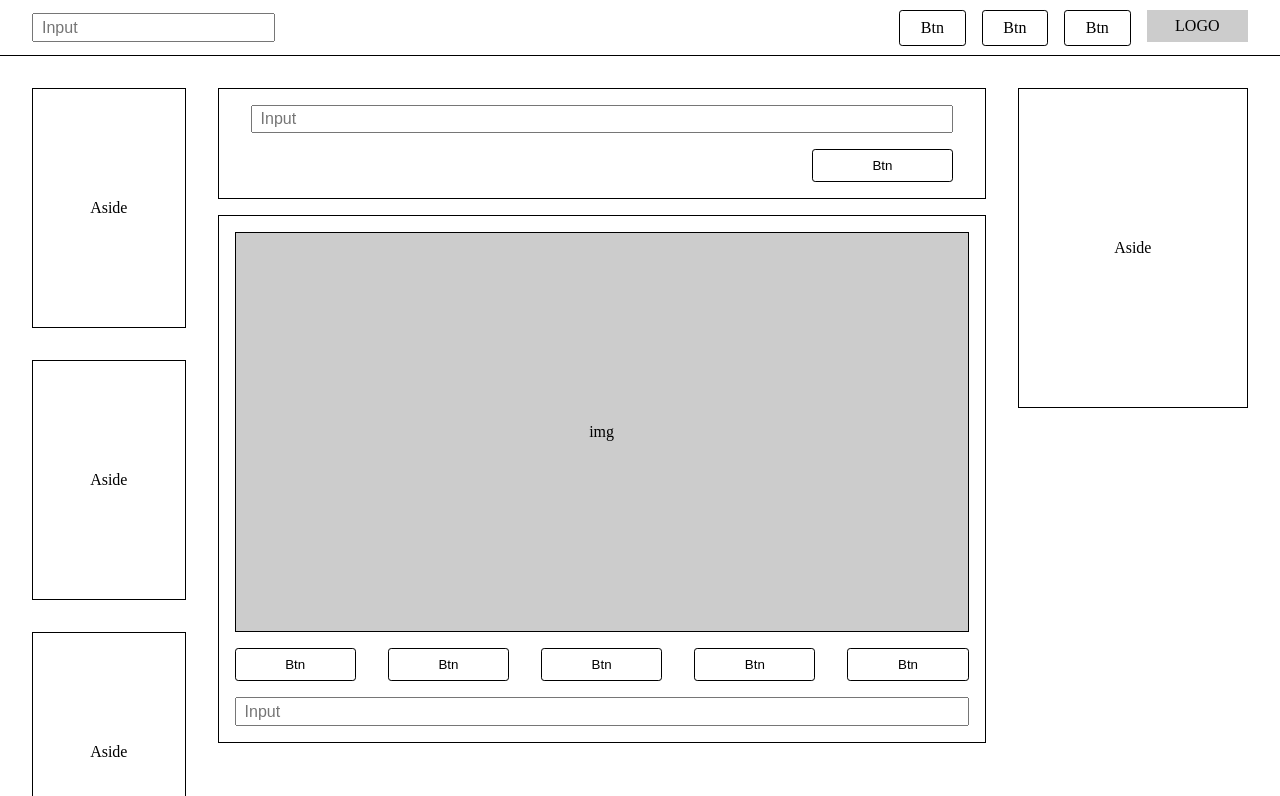
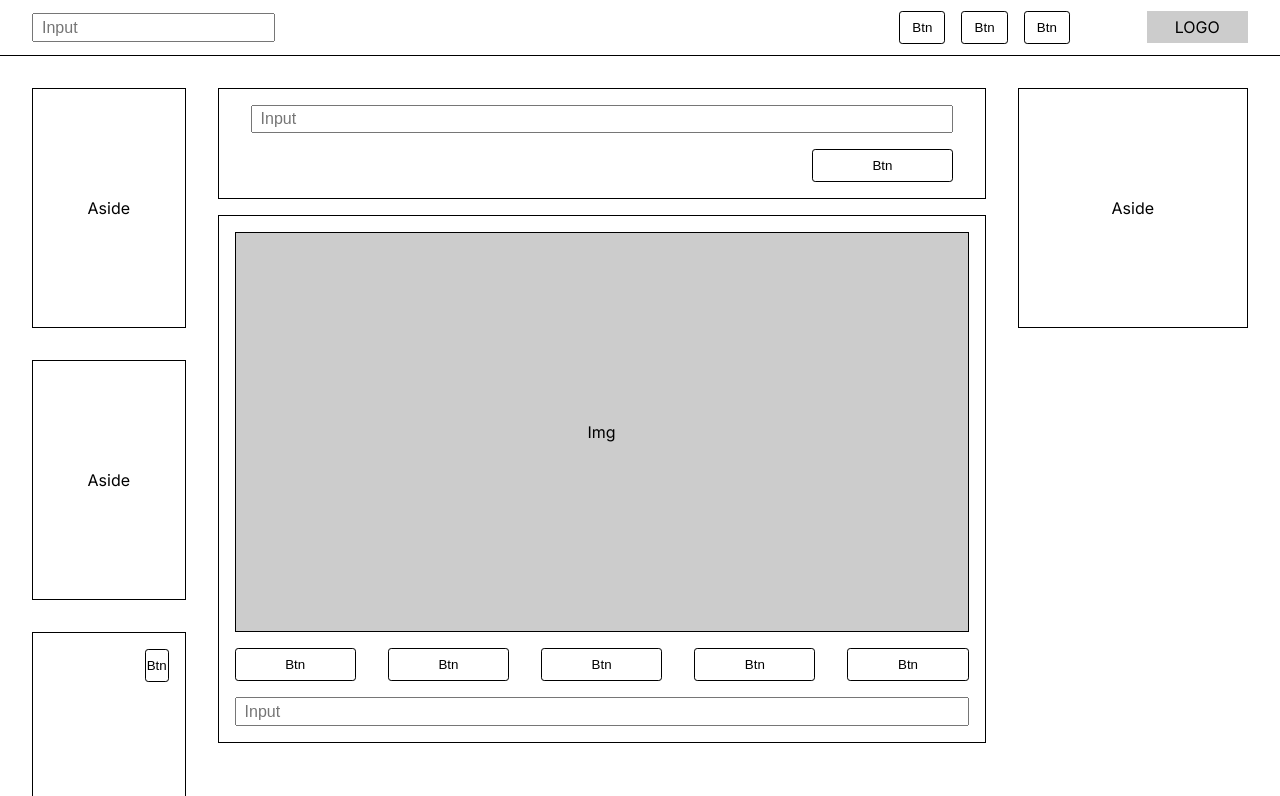
Before and after one commit to lubnafathima/react-website, a React (Vite) app: page / in a window 1280 px wide. Shown: the top 796 px of the page. Built offline with nearby package versions, Linux system fonts and the light colour scheme.

Commit message:
feat:added modal and props

```diff
--- a/package.json
+++ b/package.json
@@ -15,6 +15,7 @@
   },
   "dependencies": {
     "react": "^18.3.1",
-    "react-dom": "^18.3.1"
+    "react-dom": "^18.3.1",
+    "react-modal": "^3.16.1"
   }
 }
--- /dev/null
+++ b/src/component/AsideBox.js
@@ -0,0 +1,11 @@
+import React from "react";
+
+const AsideBox = () => {
+  return (
+    <div className="asideBox">
+      Aside
+    </div>
+  );
+};
+
+export default AsideBox;
--- /dev/null
+++ b/src/component/Button.js
@@ -0,0 +1,9 @@
+import React from "react";
+
+const Button = () => {
+  return (
+    <button className="button">Btn</button>
+  );
+};
+
+export default Button;
--- a/src/component/Container.js
+++ b/src/component/Container.js
@@ -1,14 +1,34 @@
-import React from "react";
+import React, { useState } from "react";
 import Content from "./Content";
+import Button from "./Button";
+import Input from "./Input";
+import ModalContainer from "./ModalContainer";
 
 const Container = () => {
+  const [modalIsOpen, setIsOpen] = useState(false);
+
+  function openModal() {
+    setIsOpen(true);
+  }
+
+  function closeModal() {
+    setIsOpen(false);
+  }
+
   return (
     <div className="container">
       <div className="top-container">
-                <input type="text" placeholder="Input" className="top-input" />
-                <button className="top-btn">Btn</button>
+        <Input />
+        <button className="button" onClick={openModal}>
+          Btn
+        </button>
       </div>
       <Content />
+      <ModalContainer
+        modalIsOpen={modalIsOpen}
+        closeModal={closeModal}
+        styleClass={"green"}
+      />
     </div>
   );
 };
--- a/src/component/Content.js
+++ b/src/component/Content.js
@@ -1,17 +1,19 @@
 import React from "react";
+import Button from "./Button";
+import Input from "./Input";
 
 const Content = () => {
   return (
     <div className="content">
-      <div className="content-img">img</div>
+      <div className="content-img">Img</div>
       <div className="btn-container">
-        <button className="content-btn">Btn</button>
-        <button className="content-btn">Btn</button>
-        <button className="content-btn">Btn</button>
-        <button className="content-btn">Btn</button>
-        <button className="content-btn">Btn</button>
+        <Button />
+        <Button />
+        <Button />
+        <Button />
+        <Button />
       </div>
-      <input type="text" placeholder="Input" className="content-input" />
+      <Input/>
     </div>
   );
 };
--- a/src/component/Header.js
+++ b/src/component/Header.js
@@ -1,14 +1,18 @@
 import React from "react";
+import Button from "./Button";
+import Input from "./Input";
 
 const Header = () => {
   return (
     <div className="header">
-            <input type="text" placeholder="Input" className="input" />
+      <div className="header_input">
+        <Input />
+      </div>
       <div className="header_content">
         <nav className="nav">
-                    <a href="" className="nav_item">Btn</a>
-                    <a href="" className="nav_item">Btn</a>
-                    <a href="" className="nav_item">Btn</a>
+          <Button />
+          <Button />
+          <Button />
         </nav>
         <div className="logo">LOGO</div>
       </div>
--- /dev/null
+++ b/src/component/Input.js
@@ -0,0 +1,7 @@
+const Content = () => {
+    return (
+        <input type="text" placeholder="Input" className="input" />
+    );
+};
+
+export default Content;
--- a/src/component/LeftAside.js
+++ b/src/component/LeftAside.js
@@ -1,11 +1,28 @@
-import React from "react";
+import React, { useState } from "react";
+import ModalContainer from "./ModalContainer";
+import AsideBox from "./AsideBox";
 
 const LeftAside = () => {
+  const [modalIsOpen, setIsOpen] = useState(false);
+
+  function openModal() {
+    setIsOpen(true);
+  }
+
+  function closeModal() {
+    setIsOpen(false);
+  }
+
   return (
     <div className="leftAside">
-      <div className="left_content">Aside</div>
-      <div className="left_content">Aside</div>
-      <div className="left_content">Aside</div>
+      <AsideBox />
+      <AsideBox />
+      <div className="left_box">
+        <button className="button" onClick={openModal}>
+          Btn
+        </button>
+      </div>
+      <ModalContainer modalIsOpen={modalIsOpen} closeModal={closeModal} styleClass={"red"} />
     </div>
   );
 };
--- /dev/null
+++ b/src/component/ModalContainer.js
@@ -0,0 +1,20 @@
+import Modal from "react-modal";
+
+const ModalContainer = ({ modalIsOpen, closeModal, styleClass }) => {
+  return (
+    <Modal isOpen={modalIsOpen} onRequestClose={closeModal} className={`${styleClass} modal_container`}>
+      <h1 className="modal_title">Title</h1>
+      <div className="modal_content">Add some message here</div>
+      <div className="modal_btn_group">
+        <button onClick={closeModal} className="button">
+          Close
+        </button>
+        <button onClick={closeModal} className="button">
+          Ok
+        </button>
+      </div>
+    </Modal>
+  );
+};
+
+export default ModalContainer;
--- a/src/component/RightAside.js
+++ b/src/component/RightAside.js
@@ -1,9 +1,10 @@
 import React from "react";
+import AsideBox from "./AsideBox";
 
 const RightAside = () => {
   return (
     <div className="rightAside">
-      <div className="right_content">Aside</div>
+      <AsideBox />
     </div>
   );
 };
--- a/style.css
+++ b/style.css
@@ -1,3 +1,5 @@
+@import url('https://fonts.googleapis.com/css2?family=Inter:wght@100..900&display=swap');
+
 * {
   margin: 0;
   padding: 0;
@@ -8,6 +10,7 @@ body,
 .app {
   width: 100%;
   min-height: 100vh;
+  font-family: "Inter", sans-serif;
 }
 
 .header {
@@ -20,10 +23,13 @@ body,
   border-bottom: 1px solid #000;
 }
 
-.input,
-.top-input, .content-input {
+.header_input {
+  min-width: 20%;
+}
+
+.input {
   padding: 0.2rem 0.5rem;
-  min-width: 20%;
+  width: 100%;
   font-size: 1rem;
 }
 
@@ -36,20 +42,14 @@ body,
 
 .nav {
   display: flex;
-  justify-content: space-between;
-  align-items: center;
-  text-align: center;
   gap: 1rem;
   width: 100%;
   margin-left: 1rem;
 }
 
-.nav_item,
-.top-btn,
-.content-btn,
-.left_btn {
+.button {
   text-decoration: none;
-  background-color: #fff;
+  background-color: transparent;
   border: 1px solid #000;
   color: #000;
   padding: 0.5rem 0;
@@ -59,14 +59,7 @@ body,
   transition: all 0.2s ease-in-out;
 }
 
-.nav_item {
-  width: 100%;
-}
-
-.nav_item:hover,
-.top-btn:hover,
-.content-btn:hover,
-.left_btn:hover {
+.button:hover {
   background-color: #000;
   color: #fff;
 }
@@ -97,6 +90,7 @@ body,
 
 .leftAside {
   width: 25%;
+  position: relative;
 }
 
 .container {
@@ -108,8 +102,8 @@ body,
   width: 35%;
 }
 
-.left_content,
-.right_content {
+.asideBox,
+.left_box {
   width: 100%;
   height: 30vh;
   border: 1px solid #000;
@@ -118,8 +112,10 @@ body,
   align-items: center;
 }
 
-.right_content {
-  height: 40vh;
+.left_box {
+  justify-content: end;
+  align-items: start;
+  padding: 1rem;
 }
 
 .container {
@@ -135,10 +131,6 @@ body,
   flex-direction: column;
   align-items: end;
   gap: 1rem;
-}
-
-.top-input, .content-input {
-  width: 100%;
 }
 
 .content {
@@ -164,6 +156,41 @@ body,
   margin: 1rem 0;
 }
 
-.content-btn {
-  width: 100%;
+.modal_container {
+  width: 50%;
+  height: 55%;
+  position: absolute;
+  top: 50%;
+  left: 50%;
+  transform: translate(-50%, -50%);
+  border: 1px solid #000;
+  border-radius: 0.2rem;
+  padding: 1rem 2rem;
 }
+
+.modal_title {
+  font-size: 1.5rem;
+}
+
+.modal_content {
+  display: flex;
+  justify-content: center;
+  align-items: center;
+  border: 1px solid #000;
+  height: 75%;
+  margin: 1rem 0;
+}
+
+.modal_btn_group {
+  display: flex;
+  justify-content: end;
+  gap: 1rem;
+}
+
+.red {
+  background-color: #ffd2d2;
+}
+
+.green {
+  background-color: #e4ffd2;
+}
```
Also changed, not shown: 1 other file (tests, documents, lock files or other folders). Lines whose indentation alone changed are shown as unchanged.
